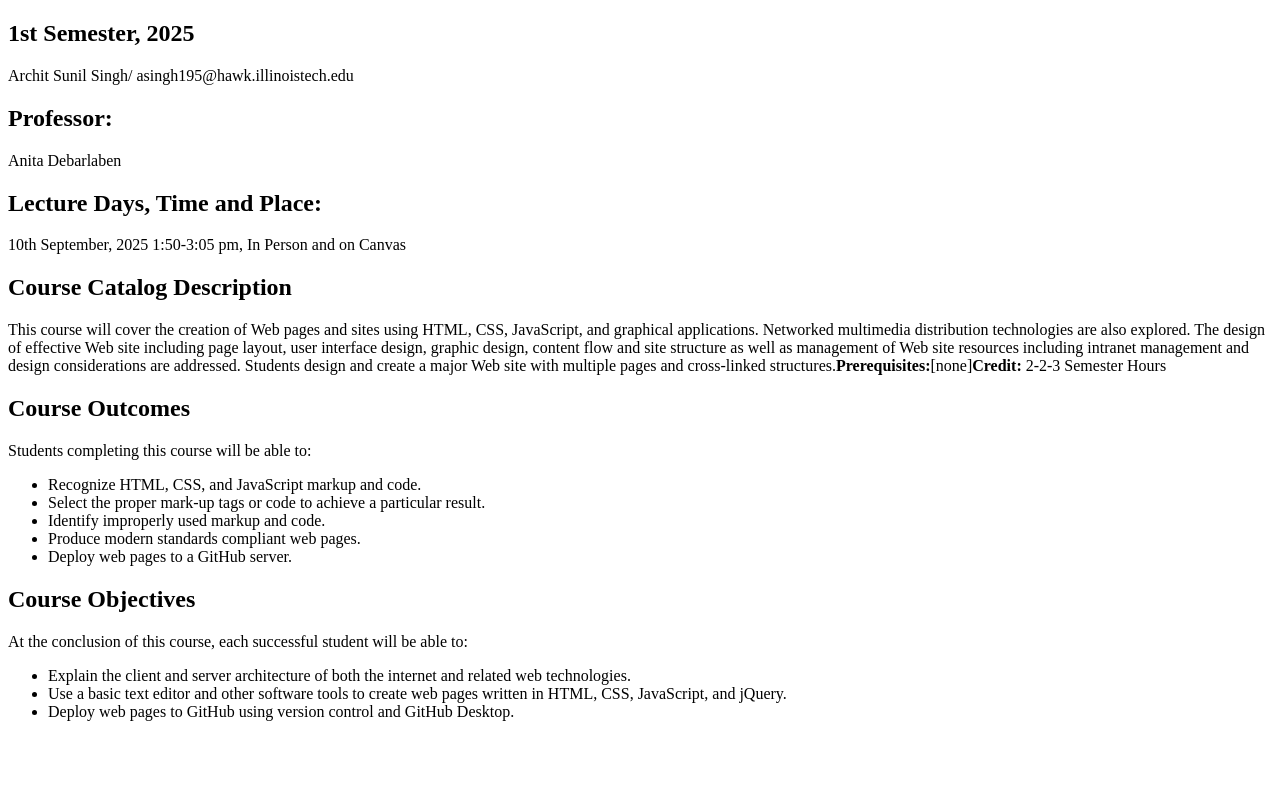
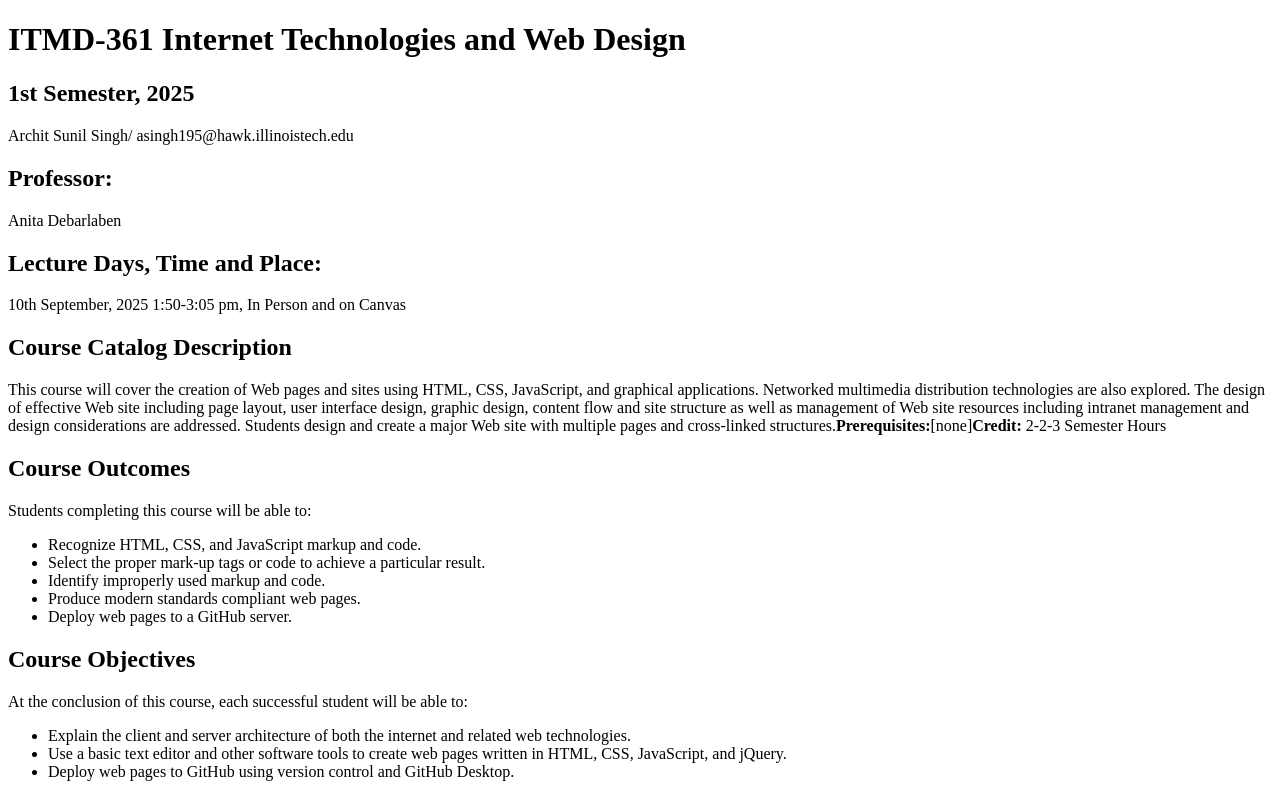
Before and after one commit to A737-com/lab_2, a plain HTML site: page index.html in a window 1280 px wide. Drawn offline with Linux system fonts and the light colour scheme.

Commit message:
index.html

```diff
--- a/index.html
+++ b/index.html
@@ -3,11 +3,11 @@
 <head>
   <meta charset="UTF-8">
   <meta name="viewport" content="width=device-width, initial-scale=1.0">
-  <title>Internet Technologies and Web Design</title>
+  <title> ITMD-361 Internet Technologies and Web Design</title>
 </head>
 
 <body>
-
+  <h1><strong>ITMD-361 Internet Technologies and Web Design</strong></h1>
   <h2>1st Semester, 2025</h2><p>Archit Sunil Singh/ asingh195@hawk.illinoistech.edu</p>
 
   <h2><strong>Professor:</strong></h2>
```
